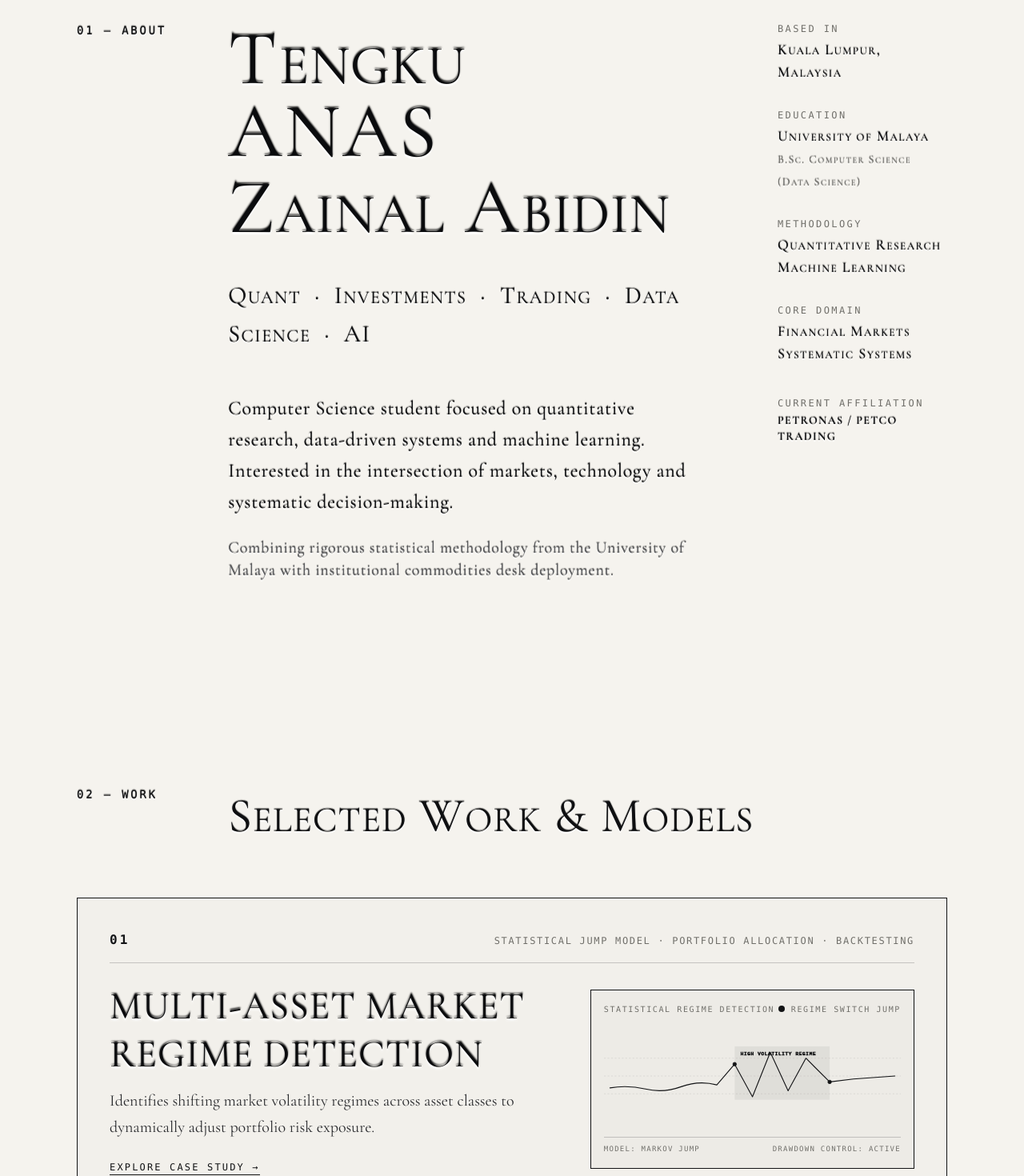
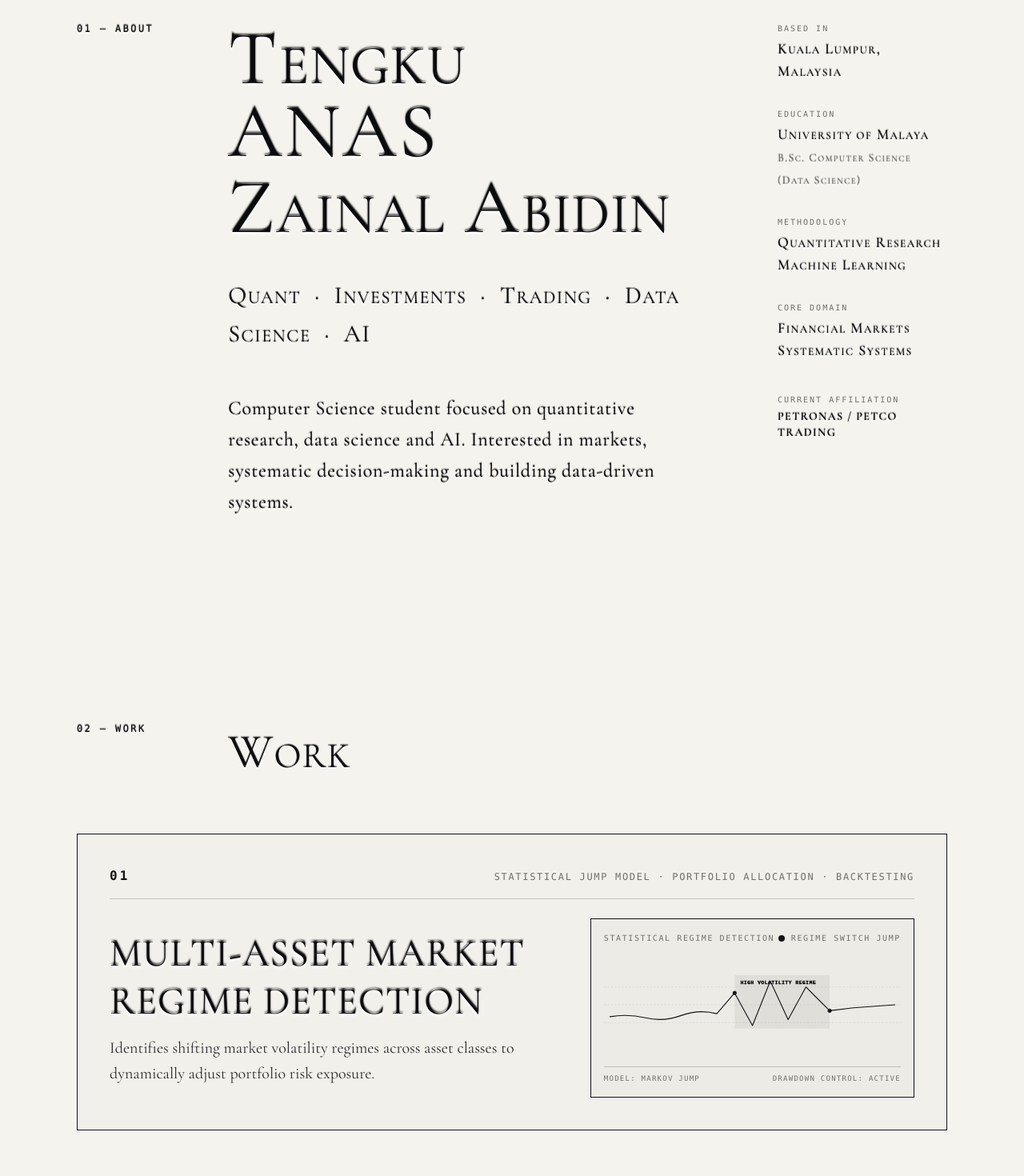
Before and after one commit to tngkuanas/PortfolioWebsite, a React (Vite) app: page / in a window 1280 px wide. Shown: the part 900-2370 px from the top of the page at 80% size. Built offline with nearby package versions, Linux system fonts and the light colour scheme.

Commit message:
Apply user directives: Simplified About statement, rename Work, interactive cards, exact PETCO title, honest research framing, understated nav numbers

```diff
--- a/src/components/AboutSection.tsx
+++ b/src/components/AboutSection.tsx
@@ -11,14 +11,12 @@ export const AboutSection: React.FC = () => {
 
   useEffect(() => {
     const ctx = gsap.context(() => {
-      // Intersection Observer for Typesetting & Section Reveal
       const observer = new IntersectionObserver(
         (entries) => {
           entries.forEach((entry) => {
             if (entry.isIntersecting) {
               const tl = gsap.timeline({ defaults: { ease: 'power3.out', duration: 1.1 } });
 
-              // 1. Label typesets into position
               tl.fromTo(
                 labelRef.current,
                 { opacity: 0, x: -20 },
@@ -26,7 +24,6 @@ export const AboutSection: React.FC = () => {
                 0.1
               );
 
-              // 2. Large Heading: Clean Typesetting Staggered Reveal (100% Upright)
               const headingLines = headingRef.current?.querySelectorAll('.typeset-line');
               if (headingLines && headingLines.length > 0) {
                 tl.fromTo(
@@ -44,7 +41,6 @@ export const AboutSection: React.FC = () => {
                 );
               }
 
-              // 3. Sub-heading & Paragraph reveals
               tl.fromTo(
                 subHeadingRef.current,
                 { opacity: 0, y: 20 },
@@ -59,7 +55,6 @@ export const AboutSection: React.FC = () => {
                 0.6
               );
 
-              // 4. Right Metadata Column Staggered Typesetting
               if (metaRightRef.current) {
                 const items = metaRightRef.current.querySelectorAll('.meta-item');
                 tl.fromTo(
@@ -94,17 +89,17 @@ export const AboutSection: React.FC = () => {
       {/* Main Editorial Grid: 3-Column Asymmetric Layout */}
       <div className="w-full grid grid-cols-1 lg:grid-cols-12 gap-10 lg:gap-12 my-auto items-start z-10">
 
-        {/* COLUMN 1: Small Section Label (2 Cols) */}
+        {/* COLUMN 1: Understated Section Label */}
         <div className="lg:col-span-2 flex flex-col justify-start">
           <div
             ref={labelRef}
-            className="font-mono text-xs sm:text-sm tracking-[0.2em] text-[#706f6a] uppercase font-medium bateman-letterpress"
+            className="font-mono text-[10px] sm:text-xs tracking-[0.2em] text-[#706f6a] uppercase font-medium bateman-letterpress"
           >
             01 — ABOUT
           </div>
         </div>
 
-        {/* COLUMN 2: Typographic Main Statement & Broad Positioning Profile (7 Cols) */}
+        {/* COLUMN 2: Main Direct Statement */}
         <div className="lg:col-span-7 flex flex-col space-y-8 sm:space-y-10 pr-0 lg:pr-8">
           {/* Main Name Heading */}
           <h2
@@ -119,7 +114,7 @@ export const AboutSection: React.FC = () => {
             </div>
           </h2>
 
-          {/* Sub-heading Description: Quant · Investments · Trading · Data Science · AI */}
+          {/* Sub-heading Pillars */}
           <div
             ref={subHeadingRef}
             className="font-garamond text-lg sm:text-2xl md:text-3xl text-[#121315] tracking-[0.05em] leading-relaxed bateman-letterpress"
@@ -129,28 +124,25 @@ export const AboutSection: React.FC = () => {
             </p>
           </div>
 
-          {/* Broad Positioning Profile Statement */}
+          {/* Direct Statement Profile (Clean & Direct) */}
           <div
             ref={paragraphRef}
-            className="font-garamond text-base sm:text-xl md:text-2xl text-[#2a2b2e] leading-relaxed tracking-[0.03em] space-y-6 bateman-letterpress max-w-3xl pt-2"
+            className="font-garamond text-lg sm:text-2xl text-[#2a2b2e] leading-relaxed tracking-[0.03em] bateman-letterpress max-w-3xl pt-2"
           >
             <p>
-              Computer Science student focused on quantitative research, data-driven systems and machine learning. Interested in the intersection of markets, technology and systematic decision-making.
-            </p>
-            <p className="text-sm sm:text-lg md:text-xl text-[#5a5b5e] font-normal">
-              Combining rigorous statistical methodology from the University of Malaya with institutional commodities desk deployment.
+              Computer Science student focused on quantitative research, data science and AI. Interested in markets, systematic decision-making and building data-driven systems.
             </p>
           </div>
         </div>
 
-        {/* COLUMN 3: Broad Metadata & Publication Details (Non-repetitive) */}
+        {/* COLUMN 3: Metadata Details */}
         <div
           ref={metaRightRef}
           className="lg:col-span-3 lg:pl-6 flex flex-col space-y-8 font-garamond"
         >
           {/* Metadata Block 1: Location */}
           <div className="meta-item flex flex-col space-y-1">
-            <span className="font-mono text-[10px] sm:text-xs tracking-[0.2em] text-[#706f6a] uppercase">
+            <span className="font-mono text-[10px] tracking-[0.2em] text-[#706f6a] uppercase">
               BASED IN
             </span>
             <span className="text-sm sm:text-base md:text-lg font-medium text-[#121315] tracking-[0.08em] bateman-letterpress">
@@ -160,7 +152,7 @@ export const AboutSection: React.FC = () => {
 
           {/* Metadata Block 2: Institution */}
           <div className="meta-item flex flex-col space-y-1">
-            <span className="font-mono text-[10px] sm:text-xs tracking-[0.2em] text-[#706f6a] uppercase">
+            <span className="font-mono text-[10px] tracking-[0.2em] text-[#706f6a] uppercase">
               EDUCATION
             </span>
             <span className="text-sm sm:text-base md:text-lg font-medium text-[#121315] tracking-[0.08em] bateman-letterpress">
@@ -171,7 +163,7 @@ export const AboutSection: React.FC = () => {
 
           {/* Metadata Block 3: Methodology */}
           <div className="meta-item flex flex-col space-y-1">
-            <span className="font-mono text-[10px] sm:text-xs tracking-[0.2em] text-[#706f6a] uppercase">
+            <span className="font-mono text-[10px] tracking-[0.2em] text-[#706f6a] uppercase">
               METHODOLOGY
             </span>
             <span className="text-sm sm:text-base md:text-lg font-medium text-[#121315] tracking-[0.08em] bateman-letterpress">
@@ -182,7 +174,7 @@ export const AboutSection: React.FC = () => {
 
           {/* Metadata Block 4: Core Domain */}
           <div className="meta-item flex flex-col space-y-1">
-            <span className="font-mono text-[10px] sm:text-xs tracking-[0.2em] text-[#706f6a] uppercase">
+            <span className="font-mono text-[10px] tracking-[0.2em] text-[#706f6a] uppercase">
               CORE DOMAIN
             </span>
             <span className="text-sm sm:text-base md:text-lg font-medium text-[#121315] tracking-[0.08em] bateman-letterpress">
@@ -193,7 +185,7 @@ export const AboutSection: React.FC = () => {
 
           {/* Metadata Block 5: Corporate Desk */}
           <div className="meta-item flex flex-col space-y-1 pt-2">
-            <span className="font-mono text-[10px] sm:text-xs tracking-[0.2em] text-[#706f6a] uppercase">
+            <span className="font-mono text-[10px] tracking-[0.2em] text-[#706f6a] uppercase">
               CURRENT AFFILIATION
             </span>
             <span className="text-xs sm:text-sm font-semibold text-[#121315] tracking-[0.1em] bateman-letterpress uppercase">
--- a/src/components/HeaderNav.tsx
+++ b/src/components/HeaderNav.tsx
@@ -12,7 +12,6 @@ export const HeaderNav: React.FC = () => {
 
     window.addEventListener('scroll', handleScroll, { passive: true });
 
-    // Precise Intersection Observer for Clean 7 Sections Navigation
     const sections = ['about', 'work', 'research', 'experience', 'lab', 'now', 'contact'];
 
     const observer = new IntersectionObserver(
@@ -41,13 +40,12 @@ export const HeaderNav: React.FC = () => {
   }, []);
 
   const navItems = [
-    { id: 'about', label: '01 ABOUT' },
-    { id: 'work', label: '02 WORK' },
-    { id: 'research', label: '03 RESEARCH' },
-    { id: 'experience', label: '04 EXPERIENCE' },
-    { id: 'lab', label: '05 LAB' },
-    { id: 'now', label: '06 NOW' },
-    { id: 'contact', label: '07 CONTACT' },
+    { id: 'about', num: '01', label: 'ABOUT' },
+    { id: 'work', num: '02', label: 'WORK' },
+    { id: 'research', num: '03', label: 'RESEARCH' },
+    { id: 'experience', num: '04', label: 'EXPERIENCE' },
+    { id: 'lab', num: '05', label: 'LAB' },
+    { id: 'contact', num: '06', label: 'CONTACT' },
   ];
 
   return (
@@ -74,19 +72,20 @@ export const HeaderNav: React.FC = () => {
           </div>
         </a>
 
-        {/* Center: Section Navigation Links */}
+        {/* Center: Understated Navigation Links */}
         <nav className="hidden lg:flex items-center space-x-6 xl:space-x-8 text-xs sm:text-sm tracking-[0.16em] font-medium">
           {navItems.map((item) => (
             <a
               key={item.id}
               href={`#${item.id}`}
-              className={`transition-colors duration-200 py-1 uppercase ${
+              className={`transition-colors duration-200 py-1 uppercase flex items-center space-x-1.5 ${
                 activeSection === item.id
                   ? 'text-[#ffffff] font-bold border-b-2 border-[#ffffff]'
                   : 'text-[#a0a4b0] hover:text-[#ffffff]'
               }`}
             >
-              {item.label}
+              <span className="font-mono text-[9px] text-[#706f6a] tracking-normal font-normal">{item.num}</span>
+              <span>{item.label}</span>
             </a>
           ))}
         </nav>
--- a/src/components/SelectedWorkSection.tsx
+++ b/src/components/SelectedWorkSection.tsx
@@ -34,19 +34,19 @@ export const SelectedWorkSection: React.FC = () => {
       {/* Section Header Grid */}
       <div className="w-full grid grid-cols-1 lg:grid-cols-12 gap-10 lg:gap-12 mb-16 items-start">
         <div className="lg:col-span-2">
-          <div className="font-mono text-xs sm:text-sm tracking-[0.2em] text-[#706f6a] uppercase font-medium bateman-letterpress">
+          <div className="font-mono text-[10px] sm:text-xs tracking-[0.2em] text-[#706f6a] uppercase font-medium bateman-letterpress">
             02 — WORK
           </div>
         </div>
 
         <div className="lg:col-span-10">
           <h2 className="font-garamond text-3xl sm:text-5xl md:text-6xl text-[#121315] font-normal tracking-[0.02em] leading-tight bateman-letterpress uppercase">
-            S<span className="text-[0.74em] uppercase">elected</span> W<span className="text-[0.74em] uppercase">ork</span> &amp; M<span className="text-[0.74em] uppercase">odels</span>
+            W<span className="text-[0.74em] uppercase">ork</span>
           </h2>
         </div>
       </div>
 
-      {/* Projects List (Extremely Sparse & Typographic with Integrated Data Visualizations) */}
+      {/* Projects List (Hover -> Visual Reveal, Click -> Case Study Modal) */}
       <div className="w-full space-y-16">
         {SELECTED_PROJECTS.map((project) => (
           <div
@@ -64,7 +64,7 @@ export const SelectedWorkSection: React.FC = () => {
               </span>
             </div>
 
-            {/* Title & Short Summary */}
+            {/* Title & Visual Interactive Grid */}
             <div className="grid grid-cols-1 lg:grid-cols-12 gap-6 items-center">
               <div className="lg:col-span-7 space-y-3">
                 <h3 className="font-garamond text-3xl sm:text-5xl text-[#121315] font-normal tracking-[0.02em] leading-tight bateman-letterpress-heading uppercase group-hover:text-[#000000] transition-colors">
@@ -73,15 +73,10 @@ export const SelectedWorkSection: React.FC = () => {
                 <p className="font-garamond text-base sm:text-xl text-[#2a2b2e] leading-relaxed max-w-2xl">
                   {project.shortDescription}
                 </p>
-                <div className="pt-2">
-                  <span className="font-mono text-xs tracking-[0.18em] text-[#121315] uppercase border-b border-[#121315] pb-0.5 group-hover:font-bold transition-all">
-                    EXPLORE CASE STUDY →
-                  </span>
-                </div>
               </div>
 
-              {/* Data Visualization Preview Component */}
-              <div className="lg:col-span-5">
+              {/* Data Visualization Component with Hover Effect */}
+              <div className="lg:col-span-5 transform group-hover:scale-[1.02] transition-transform duration-300">
                 {renderVisualForProject(project.id)}
               </div>
             </div>
@@ -97,7 +92,7 @@ export const SelectedWorkSection: React.FC = () => {
             <div className="flex items-start justify-between border-b border-[#121315] pb-6">
               <div>
                 <span className="font-mono text-xs tracking-[0.2em] text-[#706f6a] uppercase">
-                  CASE STUDY REPO — {activeModalProject.number}
+                  CASE STUDY — {activeModalProject.number}
                 </span>
                 <h3 className="font-garamond text-3xl sm:text-5xl font-normal uppercase text-[#121315] bateman-letterpress-heading mt-1">
                   {activeModalProject.title}
@@ -115,7 +110,7 @@ export const SelectedWorkSection: React.FC = () => {
               </button>
             </div>
 
-            {/* Embedded Visual Storyteller Chart */}
+            {/* Embedded Visual Chart */}
             <div className="w-full my-6">
               {renderVisualForProject(activeModalProject.id)}
             </div>
@@ -167,7 +162,7 @@ export const SelectedWorkSection: React.FC = () => {
             <div className="space-y-6 pt-2">
               <div className="p-6 border border-[#121315] bg-[#121315]/[0.03]">
                 <span className="font-mono text-xs tracking-[0.18em] text-[#121315] uppercase font-bold">
-                  05. RESULTS &amp; OUTCOMES
+                  05. RESULTS
                 </span>
                 <p className="text-base sm:text-xl text-[#121315] font-medium leading-relaxed mt-2">
                   {activeModalProject.caseStudy.results}
@@ -190,7 +185,7 @@ export const SelectedWorkSection: React.FC = () => {
                 onClick={() => setActiveModalProject(null)}
                 className="px-6 py-2.5 border border-[#121315] text-[#121315] hover:bg-[#121315] hover:text-[#f7f6f2] font-mono text-xs tracking-[0.2em] uppercase transition-all"
               >
-                CLOSE CASE STUDY
+                CLOSE
               </button>
             </div>
           </div>
--- a/src/data/portfolioData.ts
+++ b/src/data/portfolioData.ts
@@ -49,7 +49,7 @@ export const PERSONAL_INFO = {
   shortName: 'Tengku Anas',
   title: 'Computer Science Student',
   tagline: 'Quant · Data Science · AI',
-  statement: 'Computer Science student building quantitative, data, and AI systems, with real exposure to financial markets.',
+  statement: 'Computer Science student focused on quantitative research, data science and AI. Interested in markets, systematic decision-making and building data-driven systems.',
   email: 'tengkuanas04@gmail.com',
   linkedin: 'https://linkedin.com/in/tengkuanas',
   github: 'https://github.com/tngkuanas',
@@ -154,26 +154,26 @@ export const RESEARCH_ARTICLES: ResearchArticle[] = [
   {
     id: 'econometrics-deception',
     title: 'The Econometrics of Deception',
-    subtitle: 'Statistical signatures of anomaly and manipulation in market data',
+    subtitle: 'Exploring statistical anomaly detection in financial time-series data',
     year: '2025',
     tags: ['Econometrics', 'Anomaly Detection'],
-    summary: 'An exploration into Benfords law, structural breaks, and statistical tests for detecting artificial smoothing or reporting anomalies in financial time series.'
+    summary: 'Notes on Benfords law, structural breaks, and statistical tests for identifying unexpected distribution shifts in market data.'
   },
   {
     id: 'gold-decoupling',
     title: 'The Decoupling: Has Gold Broken Its Old Macro Rules?',
-    subtitle: 'Analyzing real yields, central bank purchases, and structural shifts in precious metals',
+    subtitle: 'Analyzing real yields and structural shifts in precious metals',
     year: '2025',
     tags: ['Macro', 'Commodities'],
-    summary: 'Examining why traditional inverse relationships between gold prices and US real treasury yields have weakened in recent years due to central bank reserve diversification.'
+    summary: 'Observations on why traditional inverse relationships between gold prices and US real yields have evolved due to central bank reserve flows.'
   },
   {
     id: 'jump-diffusion',
     title: 'Jump-Diffusion Models in Commodity Markets',
-    subtitle: 'Capturing tail risk and supply shock spikes in energy prices',
+    subtitle: 'Comparing continuous Brownian motion vs jump models in energy price spikes',
     year: '2024',
-    tags: ['Commodities', 'Stochastic Calculus'],
-    summary: 'Comparing standard continuous Brownian motion assumptions against Merton jump-diffusion models for pricing energy volatility and managing physical supply disruption risk.'
+    tags: ['Commodities', 'Stochastic Modeling'],
+    summary: 'Comparing standard continuous price models against Merton jump-diffusion models for handling rapid supply shock volatility.'
   }
 ];
 
@@ -181,8 +181,8 @@ export const EXPERIENCES: ExperienceItem[] = [
   {
     id: 'petco',
     period: '2026',
-    company: 'PETCO TRADING (PETRONAS)',
-    role: 'Data Analytics Intern',
+    company: 'PETCO TRADING',
+    role: 'QUANTITATIVE & DATA SCIENCE INTERN',
     location: 'Kuala Lumpur',
     summary: 'Worked on quantitative commodity balance models, refining yield tracking, and market analytics for the trading desk.'
   },
@@ -190,7 +190,7 @@ export const EXPERIENCES: ExperienceItem[] = [
     id: 'um-dac',
     period: '2024 — 2025',
     company: 'UM DATA ANALYTICS CLUB',
-    role: 'Technical Lead',
+    role: 'TECHNICAL LEAD',
     location: 'University of Malaya',
     summary: 'Led technical workshops on data analysis, machine learning fundamentals, and quantitative modeling projects for student developers.'
   }
```
Also changed, not shown: src/components/NowSection.tsx (+17 -33 lines).
